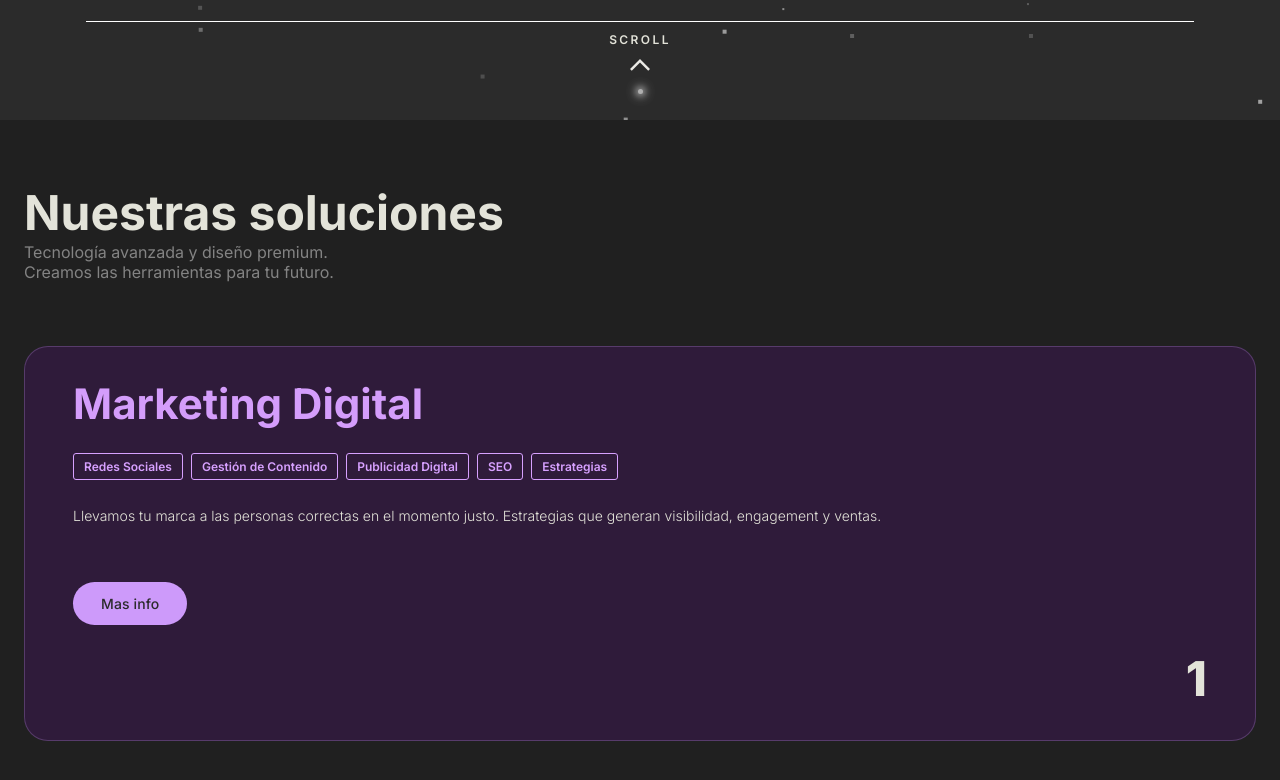
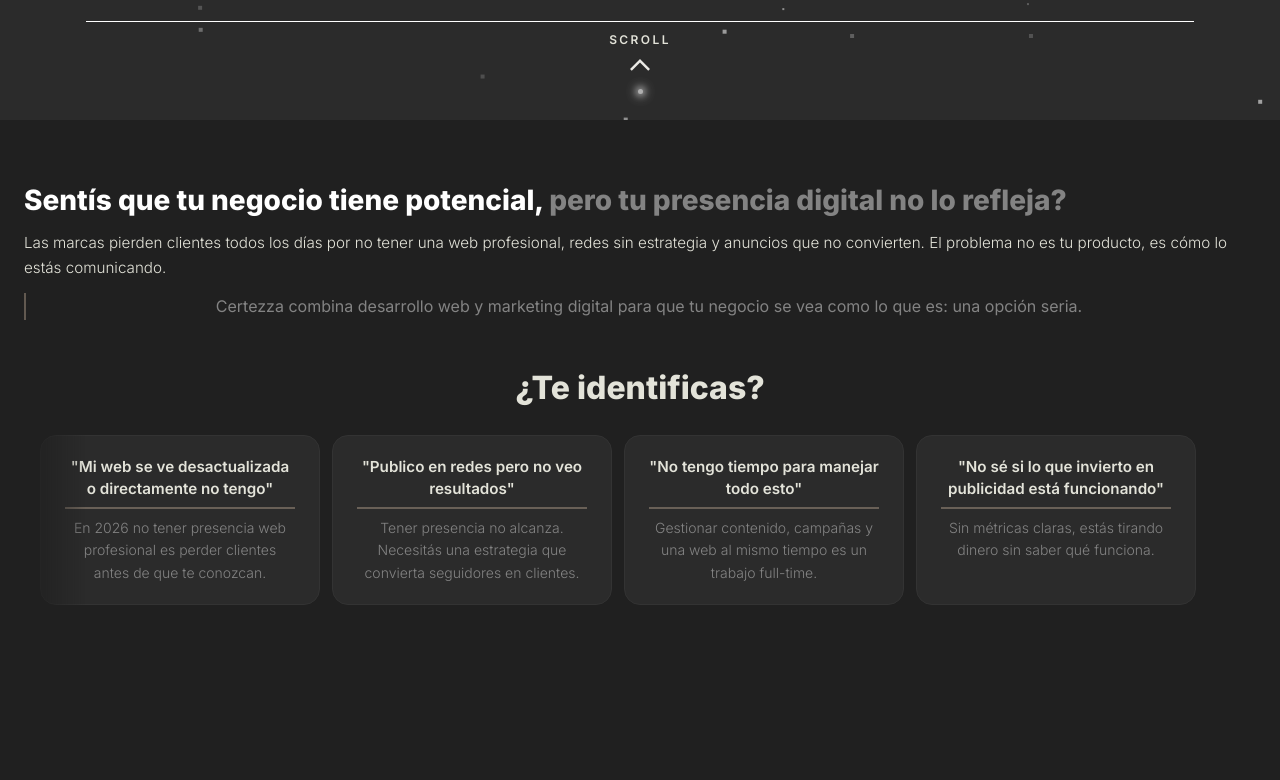
Before and after one commit to TFango/CertezzaAgencia, a Next.js app: page / in a window 1280 px wide. Shown: the part 680-1460 px from the top of the page. Built offline with nearby package versions, Linux system fonts and the light colour scheme.

Commit message:
Section problem we Solve add in Home

```diff
--- a/src/app/page.tsx
+++ b/src/app/page.tsx
@@ -3,12 +3,16 @@ import Services from "@/components/sections/home/services";
 import WhyUs from "@/components/sections/home/whyUs";
 import AboutUs from "@/components/sections/home/aboutUs";
 import Contact from "@/components/sections/home/contact";
+import ProblemWeSolve from "@/components/sections/home/problemWeSolve";
 
 export default function Home() {
   return (
     <main>
       <section id="inicio">
         <Hero />
+      </section>
+      <section id="problemWeSolve">
+        <ProblemWeSolve />
       </section>
       <section id="servicios">
         <Services />
--- a/src/components/layout/footer/Footer.module.css
+++ b/src/components/layout/footer/Footer.module.css
@@ -6,7 +6,7 @@
 .container {
   display: flex;
   flex-direction: column;
-  gap: 2rem;
+  gap: 2rem 1.5rem;
 }
 
 .grid {
--- /dev/null
+++ b/src/components/sections/home/problemWeSolve/ProblemWeSolve.module.css
@@ -0,0 +1,122 @@
+.problemWeSolve {
+  background: #202020;
+  padding: 4rem 1.5rem 6rem;
+}
+
+.container {
+  display: flex;
+  flex-direction: column;
+  gap: 3rem;
+}
+
+/* ── Info ── */
+.info {
+  display: flex;
+  flex-direction: column;
+  gap: 0.75rem;
+}
+
+.title {
+  font-size: 1.75rem;
+  font-weight: 800;
+  color: #ffffff;
+  line-height: 1.2;
+}
+
+.highlight {
+  color: #838383;
+}
+
+.description {
+  font-size: 0.95rem;
+  font-weight: 300;
+  color: #e3e3d9;
+  line-height: 1.7;
+}
+
+.subtitle {
+  font-size: 1rem;
+  font-weight: 400;
+  color: #838383;
+  line-height: 1.7;
+  padding-left: 1rem;
+  border-left: 2px solid rgba(198, 176, 153, 0.4);
+  text-align: center;
+}
+
+/* ── Identify ── */
+.identify {
+  display: flex;
+  flex-direction: column;
+  gap: 1.25rem;
+}
+
+.titleIdentify {
+  font-size: 2rem;
+  font-weight: 800;
+  color: #e3e3d9;
+  text-align: center;
+}
+
+/* ── Carrusel ── */
+.carouselWrapper {
+  overflow: hidden;
+  cursor: grab;
+  mask-image: linear-gradient(
+    to right,
+    transparent 0%,
+    black 5%,
+    black 95%,
+    transparent 100%
+  );
+  -webkit-mask-image: linear-gradient(
+    to right,
+    transparent 0%,
+    black 5%,
+    black 95%,
+    transparent 100%
+  );
+}
+
+.carouselWrapper:active {
+  cursor: grabbing;
+}
+
+.cards {
+  display: flex;
+  flex-direction: row;
+  gap: 0.75rem;
+  width: max-content;
+  padding: 0.5rem 1rem;
+}
+
+/* ── Card ── */
+.card {
+  display: flex;
+  flex-direction: column;
+  gap: 0.5rem;
+  background: #2b2b2b;
+  border: 1px solid #333333;
+  border-radius: 16px;
+  padding: 1.25rem 1.5rem;
+  text-align: center;
+  width: 280px;
+  flex-shrink: 0;
+  user-select: none;
+}
+
+.titleCard {
+  font-size: 0.95rem;
+  font-weight: 600;
+  color: #e3e3d9;
+  line-height: 1.4;
+  padding-bottom: 0.5rem;
+  border-bottom: 2px solid rgba(198, 176, 153, 0.4);
+}
+
+.descriptionCard {
+  font-size: 0.875rem;
+  font-weight: 300;
+  color: #838383;
+  line-height: 1.6;
+}
--- /dev/null
+++ b/src/components/sections/home/problemWeSolve/index.tsx
@@ -0,0 +1,92 @@
+"use client";
+
+import { useRef } from "react";
+import { motion, useInView } from "framer-motion";
+import styles from "./ProblemWeSolve.module.css";
+
+const cards = [
+  {
+    title: '"Mi web se ve desactualizada o directamente no tengo"',
+    description:
+      "En 2026 no tener presencia web profesional es perder clientes antes de que te conozcan.",
+  },
+  {
+    title: '"Publico en redes pero no veo resultados"',
+    description:
+      "Tener presencia no alcanza. Necesitás una estrategia que convierta seguidores en clientes.",
+  },
+  {
+    title: '"No tengo tiempo para manejar todo esto"',
+    description:
+      "Gestionar contenido, campañas y una web al mismo tiempo es un trabajo full-time.",
+  },
+  {
+    title: '"No sé si lo que invierto en publicidad está funcionando"',
+    description:
+      "Sin métricas claras, estás tirando dinero sin saber qué funciona.",
+  },
+];
+
+export default function ProblemWeSolve() {
+  const dragRef = useRef(null);
+  const titleRef = useRef<HTMLHeadingElement>(null);
+  const isInView = useInView(titleRef, { once: true, margin: "-60px" });
+
+  return (
+    <section className={styles.problemWeSolve}>
+      <div className={styles.container}>
+        <div className={styles.info}>
+          <h2 className={styles.title}>
+            Sentís que tu negocio tiene potencial,{" "}
+            <span className={styles.highlight}>
+              pero tu presencia digital no lo refleja?
+            </span>
+          </h2>
+          <p className={styles.description}>
+            Las marcas pierden clientes todos los días por no tener una web
+            profesional, redes sin estrategia y anuncios que no convierten. El
+            problema no es tu producto, es cómo lo estás comunicando.
+          </p>
+          <p className={styles.subtitle}>
+            Certezza combina desarrollo web y marketing digital para que tu
+            negocio se vea como lo que es: una opción seria.
+          </p>
+        </div>
+
+        <div className={styles.identify}>
+          <motion.h2
+            ref={titleRef}
+            className={styles.titleIdentify}
+            initial={{ opacity: 0, y: 20 }}
+            animate={isInView ? { opacity: 1, y: 0 } : {}}
+            transition={{ duration: 0.5, ease: "easeOut" }}
+          >
+            ¿Te identificas?
+          </motion.h2>
+
+          <div className={styles.carouselWrapper} ref={dragRef}>
+            <motion.div
+              className={styles.cards}
+              drag="x"
+              dragConstraints={{ left: -800, right: 0 }}
+              dragElastic={0.08}
+              dragTransition={{ bounceStiffness: 100, bounceDamping: 20 }}
+              whileDrag={{ cursor: "grabbing" }}
+            >
+              {cards.map((card, i) => (
+                <motion.div
+                  key={i}
+                  className={styles.card}
+                  whileTap={{ scale: 0.98 }}
+                >
+                  <h3 className={styles.titleCard}>{card.title}</h3>
+                  <p className={styles.descriptionCard}>{card.description}</p>
+                </motion.div>
+              ))}
+            </motion.div>
+          </div>
+        </div>
+      </div>
+    </section>
+  );
+}
```
Also changed, not shown: src/components/sections/home/howWeWork/index.tsx (added).
